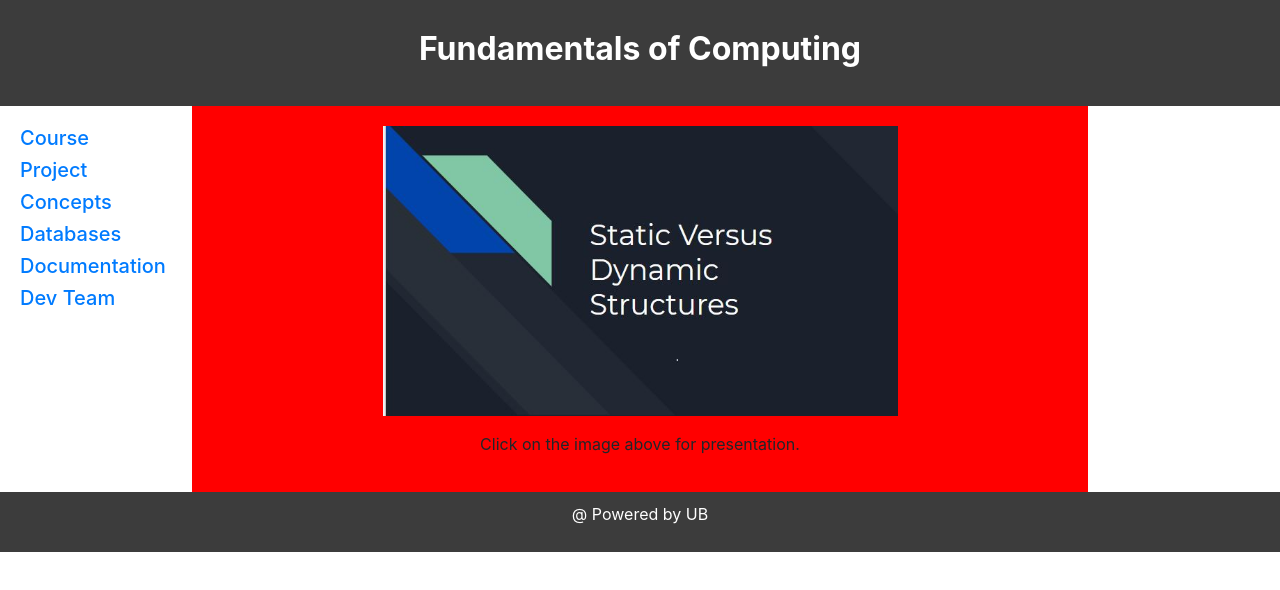
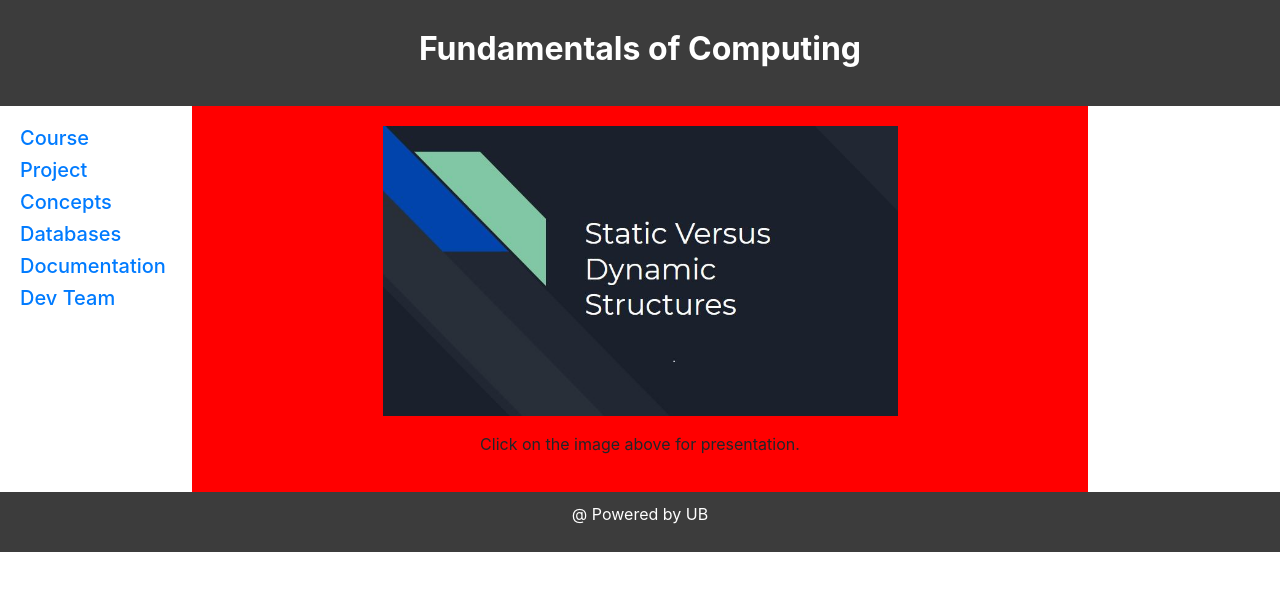
Before and after one commit to 2020151683/FoC, a plain HTML site: page concepts.html in a window 1280 px wide. Drawn offline with nearby package versions, Linux system fonts and the light colour scheme.

Commit message:
first commit of project

```diff
--- a/concepts.html
+++ b/concepts.html
@@ -27,7 +27,7 @@
   </nav>
 
   <article>
-  <center> <a href="https://drive.google.com/file/d/1WLPOzwHrjiIEdJyNa_HLHmBWJvGXTy_T/view?usp=sharing"><img src="concepts.jpg.JPG" alt="Concepts" width="515" height="290" ></a>
+  <center> <a href="https://drive.google.com/file/d/1WLPOzwHrjiIEdJyNa_HLHmBWJvGXTy_T/view?usp=sharing"><img src="concept.jpg" alt="Concepts" width="515" height="290" ></a>
    <p></p>
 
     <p>Click on the image above for presentation.</p></center>
```
Also changed, not shown: concept.jpg (added), concepts.jpg.JPG (deleted).
